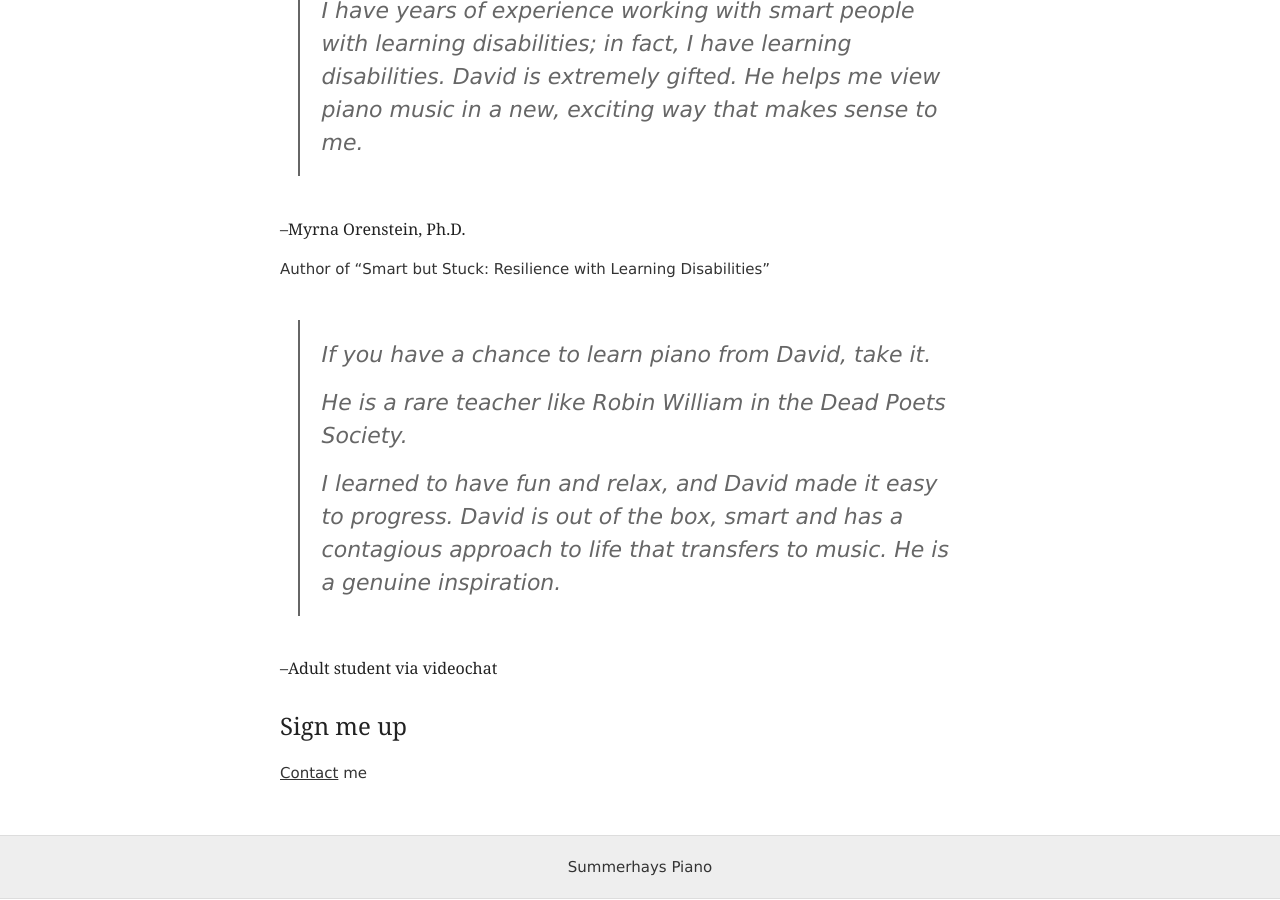
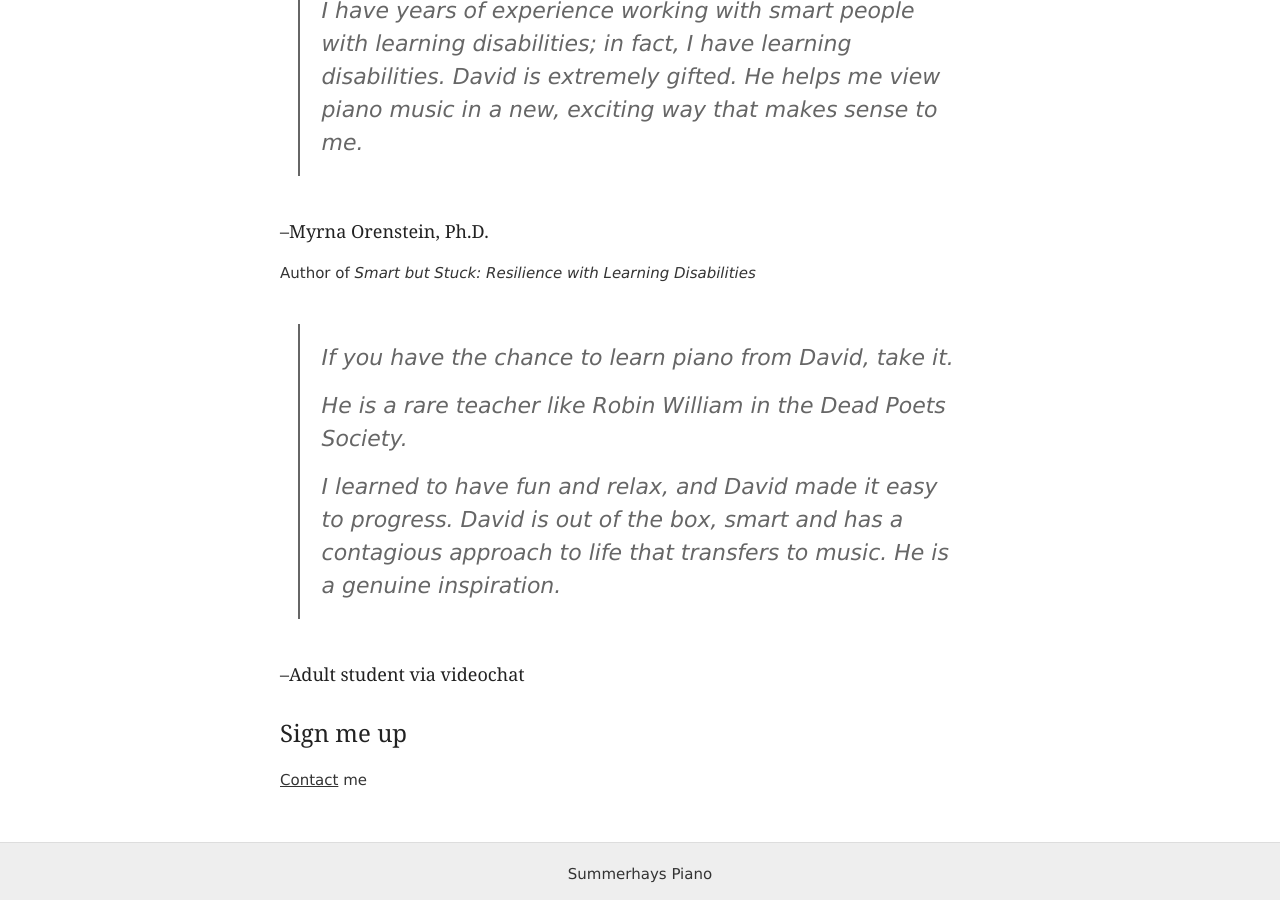
Before and after one commit to summerhays/piano-time, a Jekyll site: the page built from about.md, in a window 1280 px wide and 900 px high, scrolled down 933 px. Built offline with Jekyll 4.4.1, drawn with Linux system fonts in a browser that asks for light colours.

```diff
--- a/about.md
+++ b/about.md
@@ -14,7 +14,6 @@ I started learning at age 18, so anyone of any age can play -- I have students i
 I also [tune and repair](https://tune.summerhays.net) pianos
 
 ### __Results__
-
   > **I thought I could never play the piano**
   >
   > For a long time, playing piano was stressful and frustrating. Now, I can focus on my love of music.
@@ -25,16 +24,16 @@ I also [tune and repair](https://tune.summerhays.net) pianos
   >
   > I have years of experience working with smart people with learning disabilities; in fact, I have learning disabilities. David is extremely gifted. He helps me view piano music in a new, exciting way that makes sense to me.
 
-###### --Myrna Orenstein, Ph.D.
-Author of “Smart but Stuck: Resilience with Learning Disabilities”
+##### --Myrna Orenstein, Ph.D.
+Author of _Smart but Stuck: Resilience with Learning Disabilities_
 
-  > If you have a chance to learn piano from David, take it.
+  > If you have the chance to learn piano from David, take it.
   >
   > He is a rare teacher like Robin William in the Dead Poets Society.
   >
   > I learned to have fun and relax, and David made it easy to progress. David is out of the box, smart and has a contagious approach to life that transfers to music. He is a genuine inspiration.
 
-###### --Adult student via videochat
+##### --Adult student via videochat
 
 ### Sign me up
 
```
